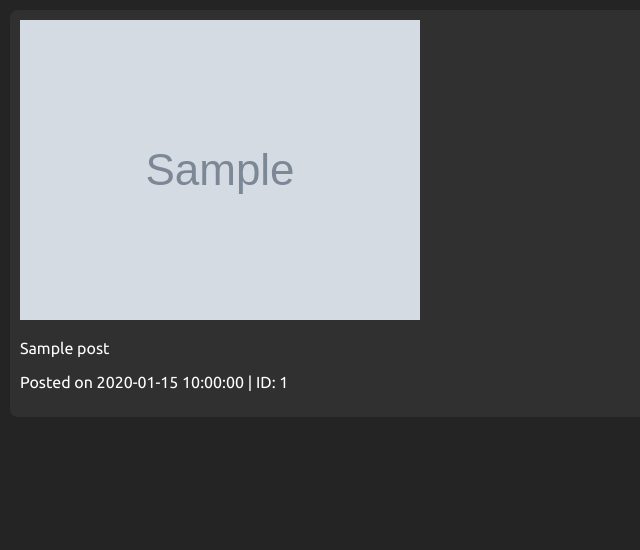
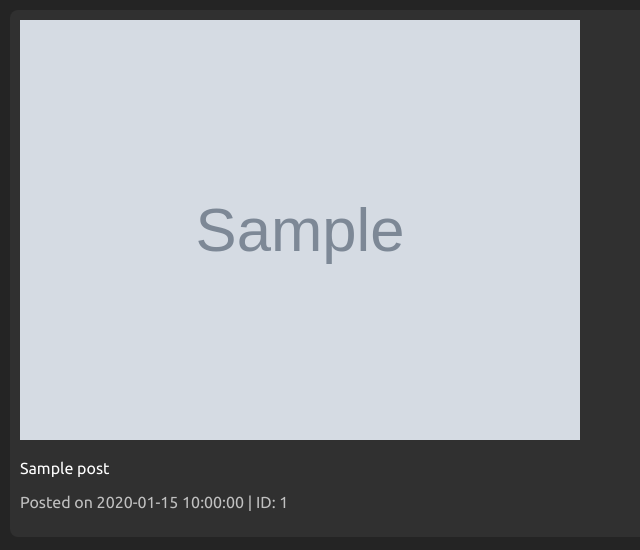
Before and after one commit to maaa101/old-burgercat, a Flask app: template src/templates/home.html in a window 1280 px wide. Shown: the top 550 px of the page, without its empty margins (0-640 px from the left). Run offline with Flask 2, Linux system fonts and the light colour scheme; the template is opened without the code that fills it: most values are stand-ins (such as "Sample title", 1, 10 or a date in 2020); grey boxes marked "Sample" are stand-in pictures.

Commit message:
fixed a bunch of stuff

```diff
--- a/src/deletepost.py
+++ b/src/deletepost.py
@@ -23,6 +23,6 @@ def delete(id):
     conn.execute('DELETE FROM posts WHERE id = ?', (id,))
     conn.commit()
     conn.close()
-idinput = input("Which post do you want to delete?")
+idinput = input("The ID of the post you want to delete: ")
 
 delete(idinput + "")
--- a/src/server.py
+++ b/src/server.py
@@ -3,6 +3,10 @@
 import sqlite3
 from flask import Flask, render_template, request, url_for, flash, redirect
 #from werkzeug.exceptions import abort
+
+# trusted image sources
+# this is to prevent malicous actors from harvesting IP addresses
+trustedsources = ["https://cdn.discordapp.com/attachments", "https://media.discordapp.net/attachments", "https://media.tenor.com"]
 
 app = Flask(__name__)
 
@@ -32,14 +36,20 @@ def create():
         imgurl = request.form["imgurl"]
 
         if not title:
-            flash("do you think you can get away with posting a burger without a title")
+            flash("you can't get away with posting without having a title!!!!")
+        elif not imgurl:
+            flash("you forgot the actual image")
         else:
-            conn = get_db_connection()
-            conn.execute('INSERT INTO posts (title, imgurl) VALUES (?, ?)',
-                         (title, imgurl))
-            conn.commit()
-            conn.close()
-            return render_template("donepost.html")
+            for string in trustedsources:
+                if string in imgurl:
+                    flash("Invalid image URL")
+                    print(imgurl + " is not a trusted image URL")
+                else:
+                    conn = get_db_connection()
+                    conn.execute('INSERT INTO posts (title, imgurl) VALUES (?, ?)', (title, imgurl))
+                    conn.commit()
+                    conn.close()
+                    return render_template("donepost.html")
 
     return render_template("navbar.html") + render_template("post.html")
 
@@ -53,3 +63,4 @@ def home():
 if __name__ == "__main__":
     from waitress import serve
     serve(app, host="localhost", port=8080)
+    print("the burger server has started")
--- a/src/static/css/style.css
+++ b/src/static/css/style.css
@@ -6,6 +6,13 @@ body {
   background-color: #242424;
 }
 
+.burgerimg {
+  height: 420px;
+}
+
+.infotext {
+  color: rgb(192, 192, 192);
+}
 
 input {
   background-color: #3f3f3f;
--- a/src/templates/donepost.html
+++ b/src/templates/donepost.html
@@ -11,6 +11,7 @@
     <div class="burgerpost">
         <p>Successfully posted</p>
         <a href="/">OK</a>
+        <br>
     </div>
 
 </body>
--- a/src/templates/home.html
+++ b/src/templates/home.html
@@ -10,9 +10,9 @@
 <body>
     {% for post in posts %}
         <div class="burgerpost">
-            <img src="{{ post['imgurl'] }}">
+            <img class="burgerimg" src="{{ post['imgurl'] }}">
             <p>{{ post['title'] }}</p>
-            <p>Posted on {{ post['created'] }} | ID: {{ post['id'] }}</p>
+            <p class="infotext">Posted on {{ post['created'] }} | ID: {{ post['id'] }}</p>
         </div>
     {% endfor %}
 
```
